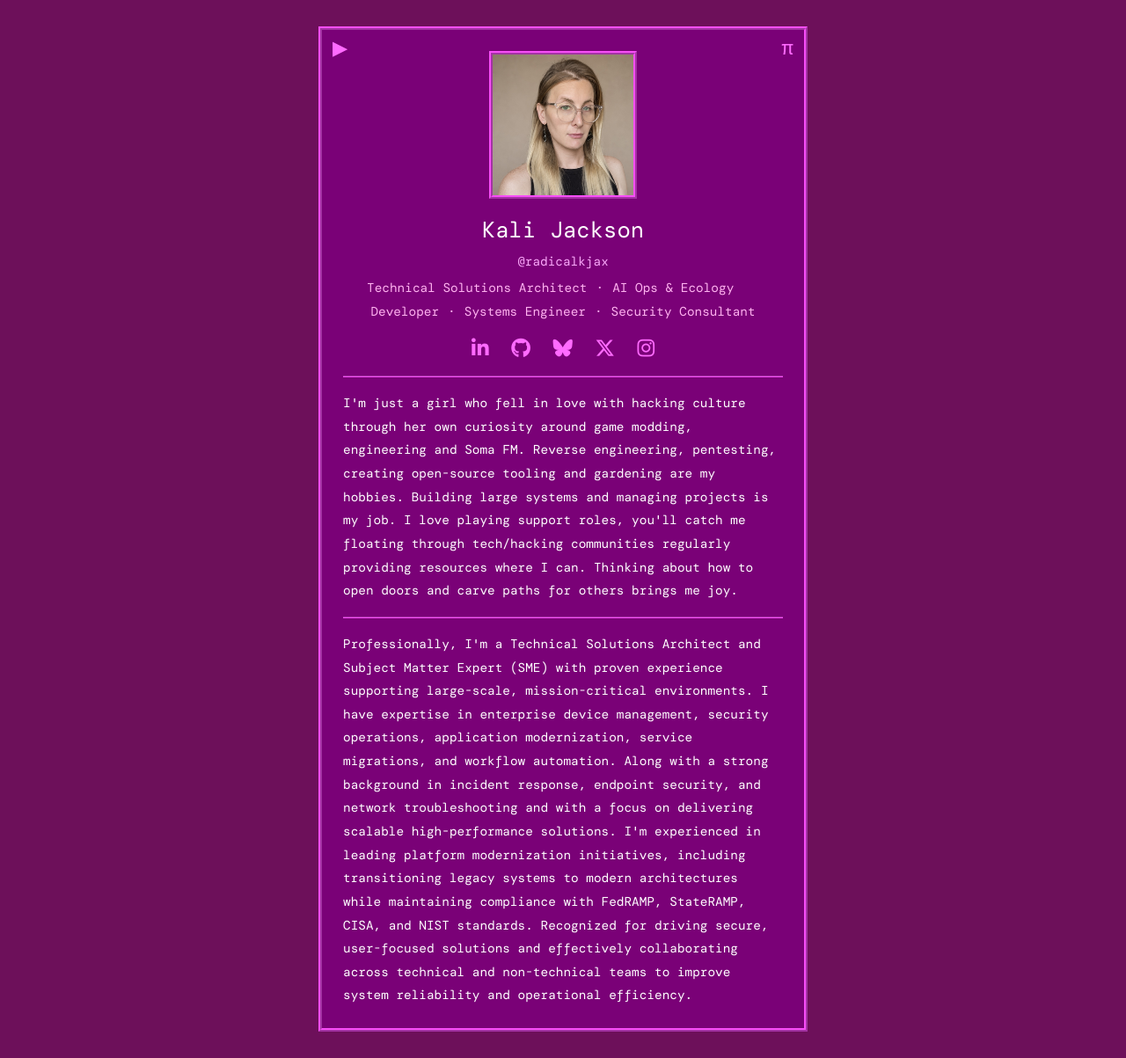
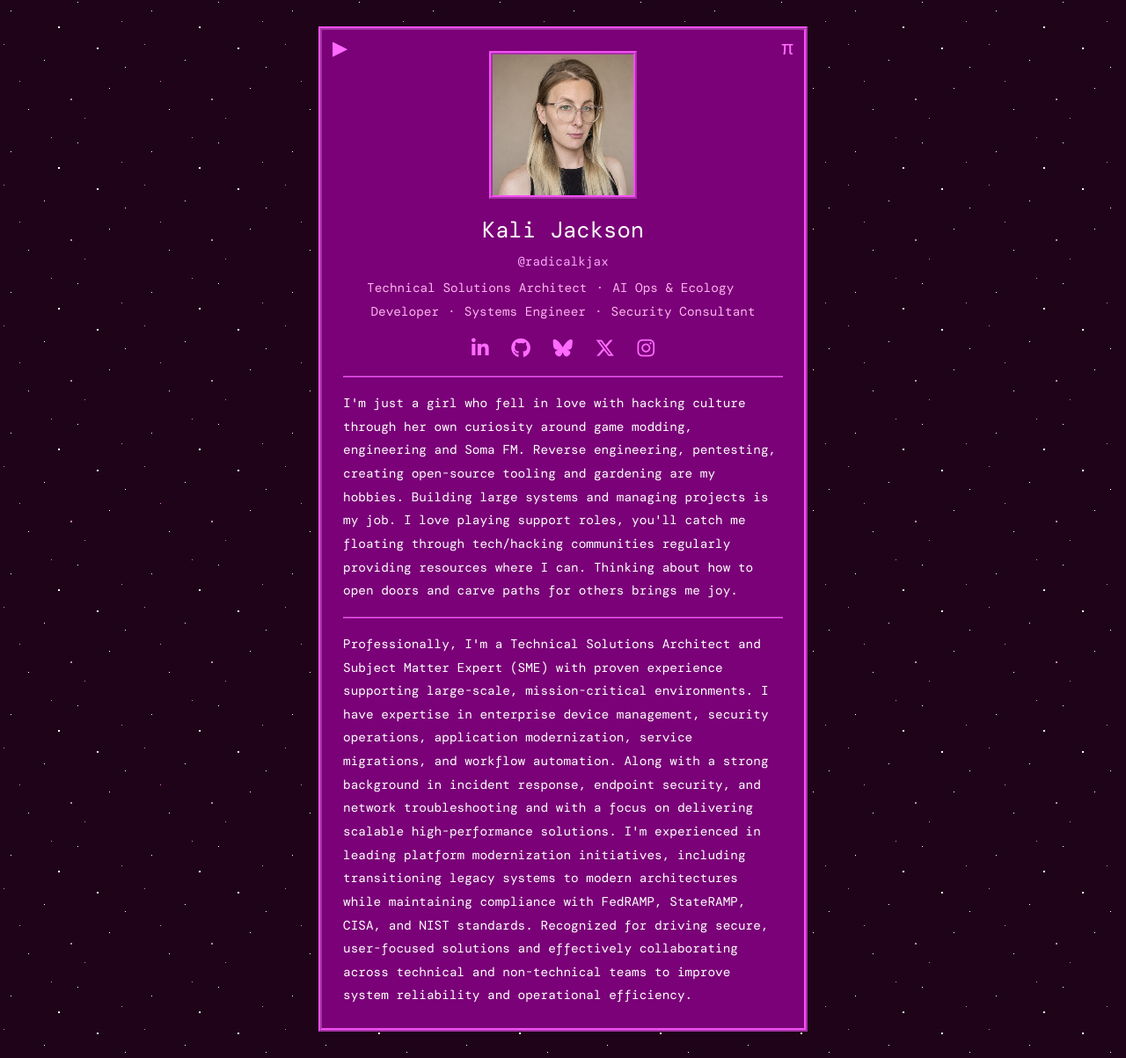
Before and after one commit to radicalkjax/blog, a Jekyll site: the page built from index.html, in a window 1280 px wide. Shown: the whole page at 88% size. Built offline with Jekyll 4.4.1, drawn with Linux system fonts in a browser that asks for light colours; nearby versions of some CDN libraries; some web fonts are replaced.

Commit message:
Add floaty pixel-star space background behind portal card

```diff
--- a/assets/css/portal.css
+++ b/assets/css/portal.css
@@ -7,10 +7,25 @@ body.portal {
   min-height: 100vh;
   margin: 0;
   padding: 30px 16px;
-  background-color: #6d105a;
+  background-color: #1f0419;
+  background-image: url('/assets/images/portal/stars.png');
+  background-repeat: repeat;
+  image-rendering: pixelated;
   color: #ffffff;
   font-family: 'DM Mono', monospace;
   text-align: center;
+  animation: portal-drift 90s linear infinite;
+}
+
+/* Slow diagonal drift of the starfield (distance is a multiple of the 160px tile
+   so it loops seamlessly) */
+@keyframes portal-drift {
+  from { background-position: 0 0; }
+  to { background-position: -160px -320px; }
+}
+
+@media (prefers-reduced-motion: reduce) {
+  body.portal { animation: none; }
 }
 
 .card {
```
Also changed, not shown: assets/images/portal/stars.png (added).
